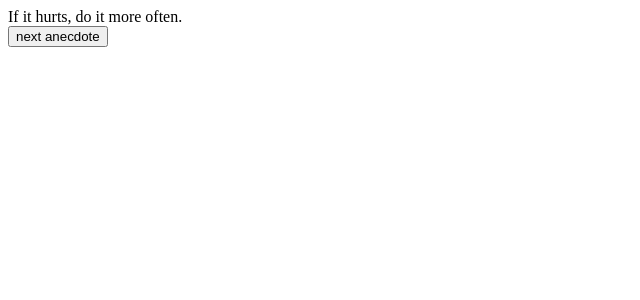
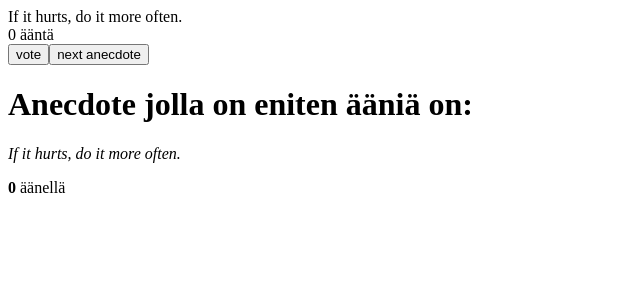
Before and after one commit to Empnor/react-tehtavat, a React (Vite) app: page / in a window 1280 px wide. Shown: the top 300 px of the page, without its empty margins (0-640 px from the left). Built offline with nearby package versions, Linux system fonts and the light colour scheme.

Commit message:
Update App.jsx

```diff
--- a/src/App.jsx
+++ b/src/App.jsx
@@ -11,19 +11,59 @@ const App = () => {
     'Programming without an extremely heavy use of console.log is same as if a doctor would refuse to use x-rays or blood tests when dianosing patients.',
     'The only way to go fast, is to go well.'
   ]
+  const [selected, setSelected] = useState(0);
+  const [points, setPoints] = useState(new Uint8Array(anecdotes.length));
+  const [mostVotes, setMostVotes] = useState(0)
+  const [pos, setPos] = useState(0);
 
-  const [selected, setSelected] = useState(0)
-  const SwitchAnecdote = () => {
-  var numberi = Math.floor((Math.random() * anecdotes.length));
-  setSelected(numberi)
+  const handleSelect = () => {
+    var Numberi = Math.floor((Math.random() * anecdotes.length) + 0);
+    setSelected(Numberi)
+    mostVotesFunc();
   }
+
+  const handleVote = () => {
+    var pisteet = [points];
+    pisteet[selected] += 1;
+    setPoints(pisteet);
+    mostVotesFunc();
+  }
+
+  const mostVotesFunc = () => {
+    var yksi = points[0];
+    var Toimi = 0;
+
+    for(let i = 0; i < points.length; i++){
+      if(points[i] === 0){
+        if(points[i] > yksi){
+          yksi = points[i];
+          Toimi = i;
+        }
+      }else{
+        if(points[i] > yksi -1){
+          yksi = points[i];
+          Toimi = i;
+        }
+      }
+    }
+    setMostVotes(yksi);
+    setPos(Toimi);
+  }
+
   return (
     <div>
       {anecdotes[selected]}
       <br/>
-      <button onClick={SwitchAnecdote}>
-       next anecdote
-      </button>
+       {points[selected]} ääntä
+      <br/>
+      <button onClick={handleVote}>vote</button>
+      <button onClick={handleSelect}>next anecdote</button>
+
+      <div>
+        <h1>Anecdote jolla on eniten ääniä on:</h1>
+        <i>{anecdotes[pos]}</i>
+        <p> <b>{points[selected] === mostVotes + 1? points[selected] : mostVotes}</b> äänellä </p>
+      </div>
     </div>
   )
 }
```
